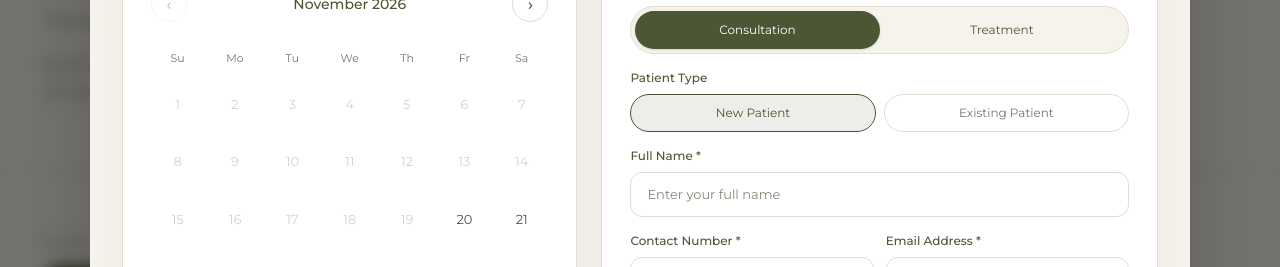
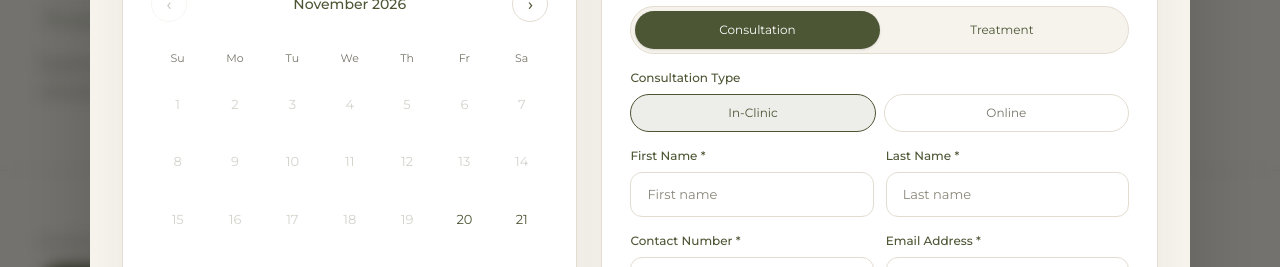
Before and after one commit to bettybeatrix/aesthera-mere, a Next.js app: page /promos in a window 1280 px wide. Both pictures are taken after a click on the button "Book Appointment". Shown: the part 308-575 px from the top of the page. Built offline with nearby package versions, Linux system fonts and the light colour scheme.

Commit message:
Update appointment booking popup

```diff
--- a/components/BookingModal.tsx
+++ b/components/BookingModal.tsx
@@ -8,18 +8,16 @@ import {
   type FormEvent,
 } from "react";
 import { ArrowRightIcon } from "@/components/Icons";
+import { treatmentCategories } from "@/data/treatments";
 
 type BookingModalProps = {
-  open: boolean;
   onClose: () => void;
   initialTreatment?: string;
   initialDoctor?: string;
 };
 
 type AppointmentType = "consultation" | "treatment";
-type PatientType = "new" | "existing";
-
-const GREEN = "#4C5534";
+type ConsultationType = "in-clinic" | "online";
 
 const timeSlots = [
   "10:00 AM", "10:30 AM", "11:00 AM",
@@ -28,22 +26,31 @@ const timeSlots = [
   "3:30 PM", "4:00 PM",
 ];
 
-// Starter list for the frontend.
-// We can add all treatments from the clinic menu later.
-const treatments = [
-  "Aqua Reset Facial",
-  "Oxy Radiance Facial",
-  "Carbon Laser Facial",
-  "Korean Skin Reset Facial",
-  "Korean Acne Clarity Facial",
-  "Korean Whitening Facial",
-  "Korean Age Defy Facial",
-  "Thera SkinPen Microneedling",
-  "TheraTox",
-  "TheraTox Elite",
-  "Ultraformer MPT",
-  "Other Treatment",
-];
+const doctors = ["Dr. Dan", "Dr. Raine", "Dr. Ian"];
+
+const doctorLedGroups = new Set([
+  "botox-treatments",
+  "dermal-fillers",
+  "signature-skin-boosters",
+  "renewal-therapy",
+  "collagen-treatments",
+  "weight-management",
+]);
+
+const treatmentOptions = treatmentCategories.flatMap((category) =>
+  category.groups.flatMap((group) =>
+    group.treatments.map((treatment) => ({
+      name: treatment.name,
+      doctorLed: doctorLedGroups.has(group.slug),
+    }))
+  )
+);
+
+const doctorLedTreatments = new Set(
+  treatmentOptions
+    .filter((treatment) => treatment.doctorLed)
+    .map((treatment) => treatment.name)
+);
 
 const fieldClass =
   "w-full rounded-xl border border-[#E3DDD1] " +
@@ -98,7 +105,6 @@ function readableDate(value: string) {
 }
 
 export default function BookingModal({
-  open,
   onClose,
   initialTreatment = "",
   initialDoctor = "",
@@ -106,56 +112,34 @@ export default function BookingModal({
   const modalRef = useRef<HTMLDivElement>(null);
   const closeRef = useRef<HTMLButtonElement>(null);
 
-  const [today, setToday] = useState("");
+  const [today] = useState(getToday);
   const [month, setMonth] = useState<{
     year: number;
     index: number;
-  } | null>(null);
+  }>(() => {
+    const [year, monthNumber] = getToday().split("-").map(Number);
+    return { year, index: monthNumber - 1 };
+  });
 
   const [date, setDate] = useState("");
   const [time, setTime] = useState("");
 
   const [appointmentType, setAppointmentType] =
-    useState<AppointmentType>("consultation");
-  const [patientType, setPatientType] =
-    useState<PatientType>("new");
+    useState<AppointmentType>(initialTreatment ? "treatment" : "consultation");
+  const [consultationType, setConsultationType] =
+    useState<ConsultationType>("in-clinic");
 
-  const [name, setName] = useState("");
+  const [firstName, setFirstName] = useState("");
+  const [lastName, setLastName] = useState("");
   const [phone, setPhone] = useState("");
   const [email, setEmail] = useState("");
-  const [treatment, setTreatment] = useState("");
+  const [treatment, setTreatment] = useState(initialTreatment);
+  const [doctor, setDoctor] = useState(initialDoctor);
   const [notes, setNotes] = useState("");
   const [privacy, setPrivacy] = useState(false);
   const [preview, setPreview] = useState(false);
 
   useEffect(() => {
-    if (!open) return;
-
-    const current = getToday();
-    const [year, monthNumber] = current.split("-").map(Number);
-
-    setToday(current);
-    setMonth({ year, index: monthNumber - 1 });
-    setDate("");
-    setTime("");
-
-    setAppointmentType(
-      initialTreatment ? "treatment" : "consultation"
-    );
-    setPatientType("new");
-    setTreatment(initialTreatment);
-
-    setName("");
-    setPhone("");
-    setEmail("");
-    setNotes("");
-    setPrivacy(false);
-    setPreview(false);
-  }, [open, initialTreatment, initialDoctor]);
-
-  useEffect(() => {
-    if (!open) return;
-
     const previousFocus = document.activeElement as HTMLElement | null;
     const previousOverflow = document.body.style.overflow;
 
@@ -199,9 +183,7 @@ export default function BookingModal({
       window.removeEventListener("keydown", handleKeyDown);
       previousFocus?.focus();
     };
-  }, [open, onClose]);
-
-  if (!open) return null;
+  }, [onClose]);
 
   const year = month?.year ?? 2026;
   const monthIndex = month?.index ?? 0;
@@ -219,9 +201,15 @@ export default function BookingModal({
     makeDate(year, monthIndex, 1).slice(0, 7) >
       today.slice(0, 7);
 
-  const service =
-    appointmentType === "consultation"
-      ? "In-Clinic Consultation"
+  const isDoctorTreatment =
+    appointmentType === "treatment" && doctorLedTreatments.has(treatment);
+  const showDoctorField =
+    isDoctorTreatment ||
+    (appointmentType === "consultation" && Boolean(initialDoctor));
+  const service = appointmentType === "consultation"
+    ? consultationType === "online"
+      ? "Online Consultation"
+      : "In-Clinic Consultation"
     : treatment || "Treatment not selected";
 
   function changeMonth(direction: number) {
@@ -326,11 +314,7 @@ export default function BookingModal({
                   {readableDate(date)}
                 </h4>
                 <div className="mt-3 flex flex-wrap gap-2">
-                  {[time, service,
-                    patientType === "new"
-                      ? "New Patient"
-                      : "Existing Patient"
-                  ].map((item) => (
+                  {[time, service].map((item) => (
                     <span
                       key={item}
                       className="rounded-full border border-[#E3DDD1]
@@ -341,17 +325,18 @@ export default function BookingModal({
                     </span>
                   ))}
                 </div>
-                {initialDoctor && (
+                {showDoctorField && doctor && (
                   <p className="mt-3 font-montserrat text-xs
                     text-[#4C5534]">
-                    Preferred Doctor: {initialDoctor}
+                    Preferred Doctor: {doctor}
                   </p>
                 )}
               </div>
 
               <div className="mt-6 grid gap-5 sm:grid-cols-2">
                 {[
-                  ["Full Name", name],
+                  ["First Name", firstName],
+                  ["Last Name", lastName],
                   ["Contact Number", phone],
                   ["Email Address", email],
                   ["Appointment Type", appointmentType],
@@ -564,7 +549,15 @@ export default function BookingModal({
                         key={item}
                         type="button"
                         aria-pressed={appointmentType === item}
-                        onClick={() => setAppointmentType(item)}
+                        onClick={() => {
+                          setAppointmentType(item);
+                          if (item === "consultation") {
+                            setTreatment("");
+                            setDoctor(initialDoctor);
+                          } else if (!doctorLedTreatments.has(treatment)) {
+                            setDoctor("");
+                          }
+                        }}
                         className={`flex-1 rounded-full px-3 py-2.5
                           font-montserrat text-[12px]
                           capitalize transition
@@ -579,22 +572,22 @@ export default function BookingModal({
                 </div>
               </div>
 
-              {/* PATIENT TYPE */}
+              {appointmentType === "consultation" && (
                 <div>
-                <p className={labelClass}>Patient Type</p>
+                  <p className={labelClass}>Consultation Type</p>
                   <div className="grid grid-cols-2 gap-2">
                     {([
-                    ["new", "New Patient"],
-                    ["existing", "Existing Patient"],
+                      ["in-clinic", "In-Clinic"],
+                      ["online", "Online"],
                     ] as const).map(([value, label]) => (
                     <button
                       key={value}
                       type="button"
-                      aria-pressed={patientType === value}
-                      onClick={() => setPatientType(value)}
+                      aria-pressed={consultationType === value}
+                      onClick={() => setConsultationType(value)}
                       className={`rounded-full border px-3
                         py-2.5 font-montserrat text-xs transition
-                        ${patientType === value
+                        ${consultationType === value
                           ? "border-[#4C5534] bg-[#4C5534]/10 text-[#4C5534]"
                           : "border-[#E3DDD1] bg-white text-[#777568] hover:bg-[#F6F3ED]"}`}
                     >
@@ -603,34 +596,38 @@ export default function BookingModal({
                     ))}
                   </div>
                 </div>
-
-              {initialDoctor && (
-                <div className="rounded-xl bg-[#F6F3ED] p-3">
-                  <p className="font-montserrat text-[11px]
-                    text-[#777568]">
-                    Preferred Doctor
-                  </p>
-                  <p className="mt-1 font-montserrat text-sm
-                    font-medium text-[#4C5534]">
-                    {initialDoctor}
-                  </p>
-                </div>
               )}
 
-              {/* FULL NAME */}
+              {/* NAME */}
+              <div className="grid gap-3 sm:grid-cols-2">
                 <div>
-                <label htmlFor="booking-name" className={labelClass}>
-                  Full Name *
+                  <label htmlFor="booking-first-name" className={labelClass}>
+                    First Name *
                   </label>
                   <input
-                  id="booking-name"
+                    id="booking-first-name"
                     required
-                  autoComplete="name"
-                  value={name}
-                  onChange={(e) => setName(e.target.value)}
-                  placeholder="Enter your full name"
+                    autoComplete="given-name"
+                    value={firstName}
+                    onChange={(event) => setFirstName(event.target.value)}
+                    placeholder="First name"
                     className={fieldClass}
                   />
+                </div>
+                <div>
+                  <label htmlFor="booking-last-name" className={labelClass}>
+                    Last Name *
+                  </label>
+                  <input
+                    id="booking-last-name"
+                    required
+                    autoComplete="family-name"
+                    value={lastName}
+                    onChange={(event) => setLastName(event.target.value)}
+                    placeholder="Last name"
+                    className={fieldClass}
+                  />
+                </div>
               </div>
 
               {/* CONTACT */}
@@ -682,17 +679,45 @@ export default function BookingModal({
                     id="booking-treatment"
                     required
                     value={treatment}
-                    onChange={(e) => setTreatment(e.target.value)}
+                    onChange={(event) => {
+                      const nextTreatment = event.target.value;
+                      setTreatment(nextTreatment);
+                      if (doctorLedTreatments.has(nextTreatment)) {
+                        if (!doctor && initialDoctor) setDoctor(initialDoctor);
+                      } else {
+                        setDoctor("");
+                      }
+                    }}
                     className={fieldClass}
                   >
                     <option value="">Select a treatment</option>
-                    {treatment && !treatments.includes(treatment) && (
+                    {treatment && !treatmentOptions.some((item) => item.name === treatment) && (
                       <option value={treatment}>{treatment}</option>
                     )}
-                    {treatments.map((item) => (
-                      <option key={item} value={item}>
-                        {item}
+                    {treatmentOptions.map((item) => (
+                      <option key={item.name} value={item.name}>
+                        {item.name}
                       </option>
+                    ))}
+                    <option value="Other Treatment">Other Treatment</option>
+                  </select>
+                </div>
+              )}
+
+              {showDoctorField && (
+                <div>
+                  <label htmlFor="booking-doctor" className={labelClass}>
+                    Preferred Doctor
+                  </label>
+                  <select
+                    id="booking-doctor"
+                    value={doctor}
+                    onChange={(event) => setDoctor(event.target.value)}
+                    className={fieldClass}
+                  >
+                    <option value="">No preference</option>
+                    {doctors.map((item) => (
+                      <option key={item} value={item}>{item}</option>
                     ))}
                   </select>
                 </div>
@@ -730,10 +755,10 @@ export default function BookingModal({
                   text-[#777568]">
                   {time || "Choose a time"} · {service}
                 </p>
-                {initialDoctor && (
+                {showDoctorField && doctor && (
                   <p className="mt-1 font-montserrat text-xs
                     text-[#777568]">
-                    {initialDoctor}
+                    Preferred Doctor: {doctor}
                   </p>
                 )}
               </div>
@@ -752,7 +777,7 @@ export default function BookingModal({
                 <span>
                   I agree to the collection and processing of
                   my information for appointment booking,
-                  subject to the clinic's Privacy Policy.
+                  subject to the clinic&apos;s Privacy Policy.
                 </span>
               </label>
 
--- a/components/BookingProvider.tsx
+++ b/components/BookingProvider.tsx
@@ -25,7 +25,7 @@ export function BookingProvider({ children }: { children: ReactNode }) {
   return (
     <BookingContext.Provider value={value}>
       {children}
-      {open && <BookingModal open onClose={closeBooking} initialTreatment={initialTreatment} initialDoctor={initialDoctor} />}
+      {open && <BookingModal onClose={closeBooking} initialTreatment={initialTreatment} initialDoctor={initialDoctor} />}
     </BookingContext.Provider>
   );
 }
```
Lines whose indentation alone changed are shown as unchanged.
